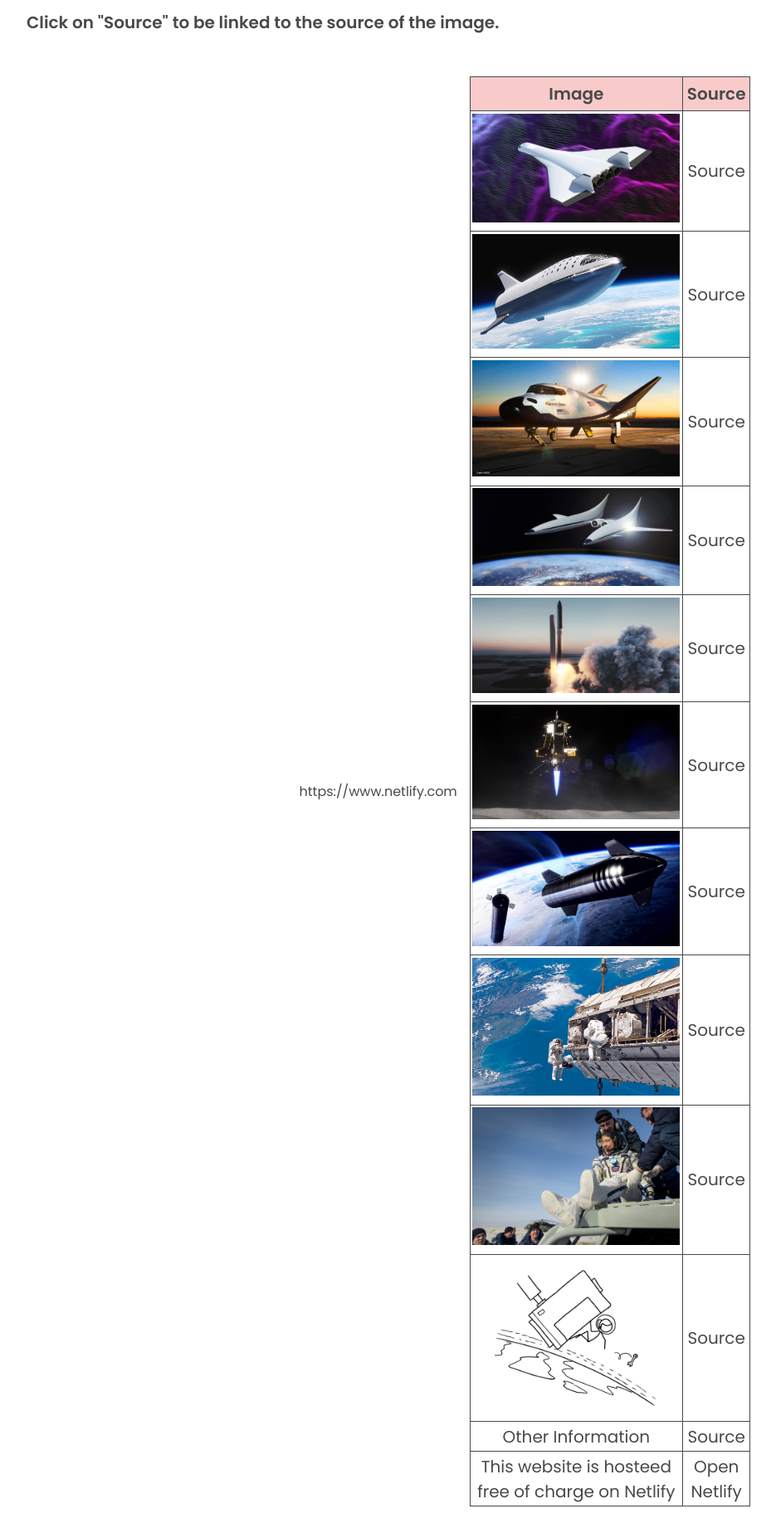
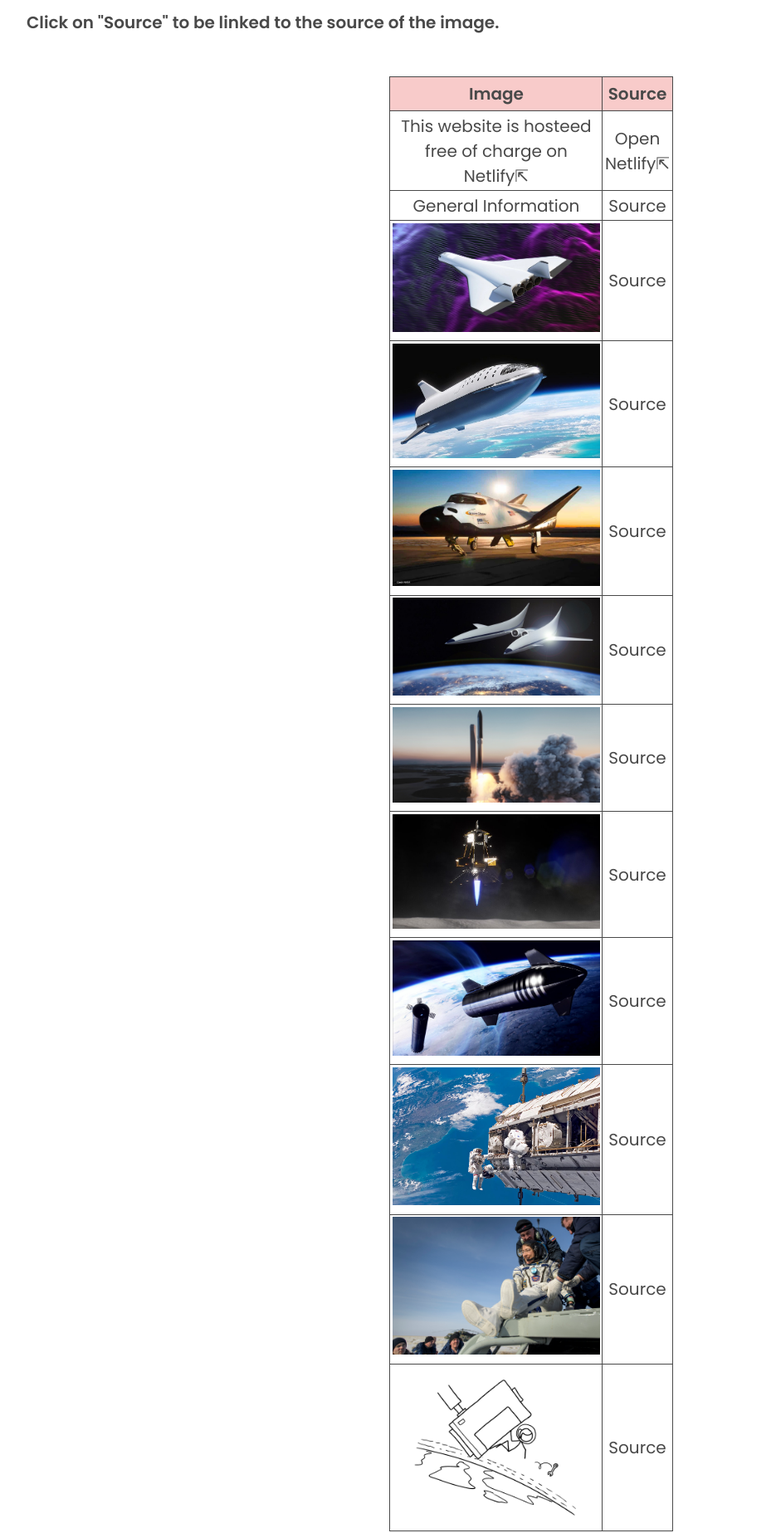
Before and after one commit to etashj/Beyond-Earth, a website: page public/about/sources/index.html in a window 1280 px wide. Shown: the part 156-2003 px from the top of the page at 83% size, without its empty margins (0-935 px from the left). Drawn offline with Linux system fonts and the light colour scheme.

Commit message:
better sources

```diff
--- a/public/about/sources/index.html
+++ b/public/about/sources/index.html
@@ -78,6 +78,15 @@
 		    <th>Image</th>
 				<th>Source</th>
 		  </tr>
+			<tr>
+		    <td>This website is hosteed free of charge on <a href="https://www.netlify.com">Netlify⇱</a></td>
+				<td><a href="https://www.netlify.com">Open Netlify⇱</a></td>
+		</tr>
+			<tr>
+		    <td>General Information</td>
+				<td><a href="https://www.forbes.com/sites/charlottekiang/2019/11/02/the-2019-guide-to-space-travel/?sh=11658c697b9d">Source</a></td>
+		  </tr>
+
 		  <tr>
 		    <td><img src="../../assets/shuttle_imgs/starship-1.jpg"></td>
 				<td><a href="https://www.freethink.com/space/space-planes">Source</a></td>
@@ -127,16 +136,8 @@
 		    <td><img src="../../assets/xkcd.jpeg"></td>
 				<td><a href="https://www.wired.com/story/xkcds-randall-munroe-on-how-to-mail-a-package-from-space/">Source</a></td>
 		  </tr>
-			<tr>
-		    <td>Other Information</td>
-				<td><a href="https://www.forbes.com/sites/charlottekiang/2019/11/02/the-2019-guide-to-space-travel/?sh=11658c697b9d">Source</a></td>
-		  </tr>
-			<tr>
-		    <td>This website is hosteed free of charge on <a href="https://www.netlify.com">Netlify</a></td>
-				<td><a href="https://www.netlify.com">Open Netlify</a></td>
-		</tr>
 
-https://www.netlify.com
+
 
 
 		</table>
```
